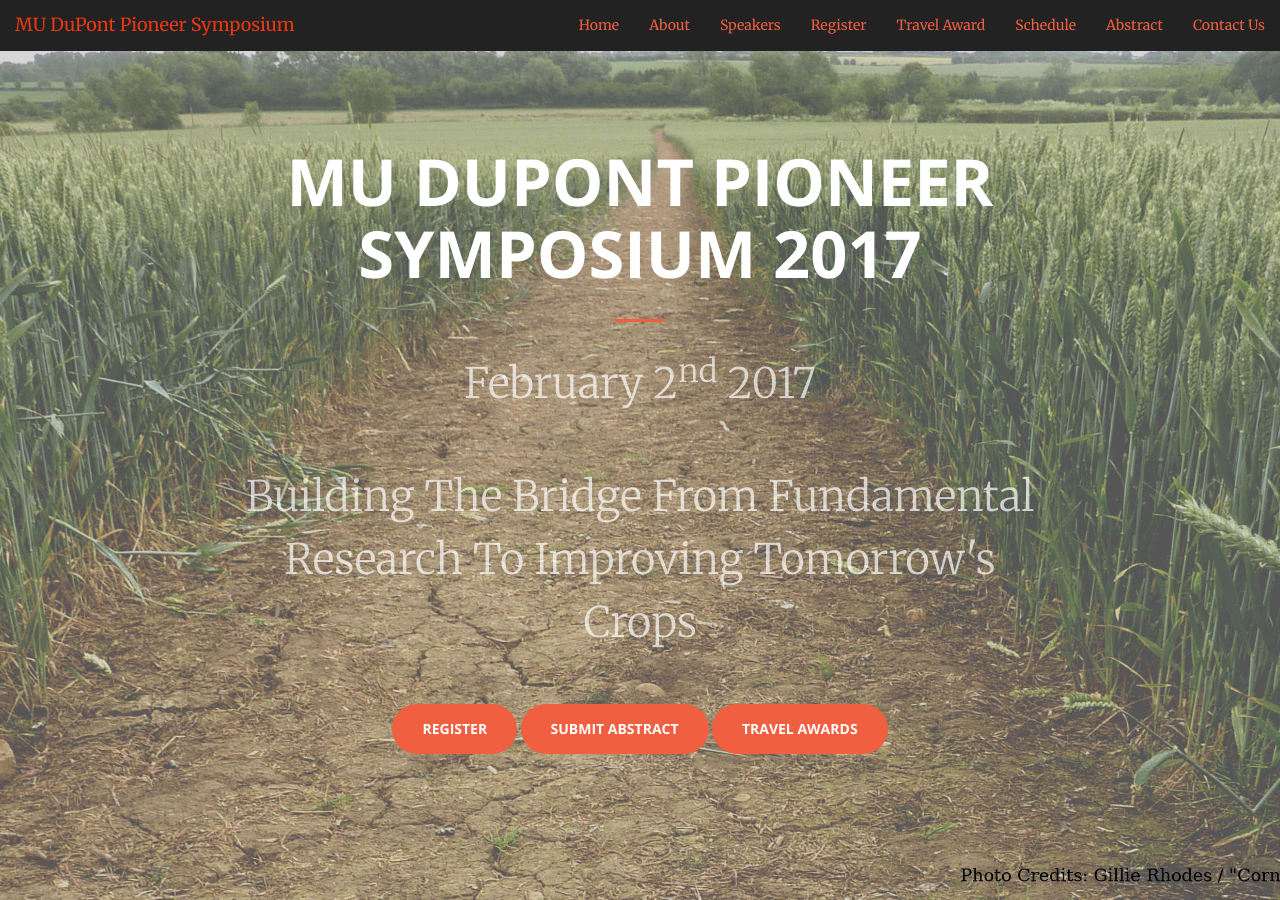
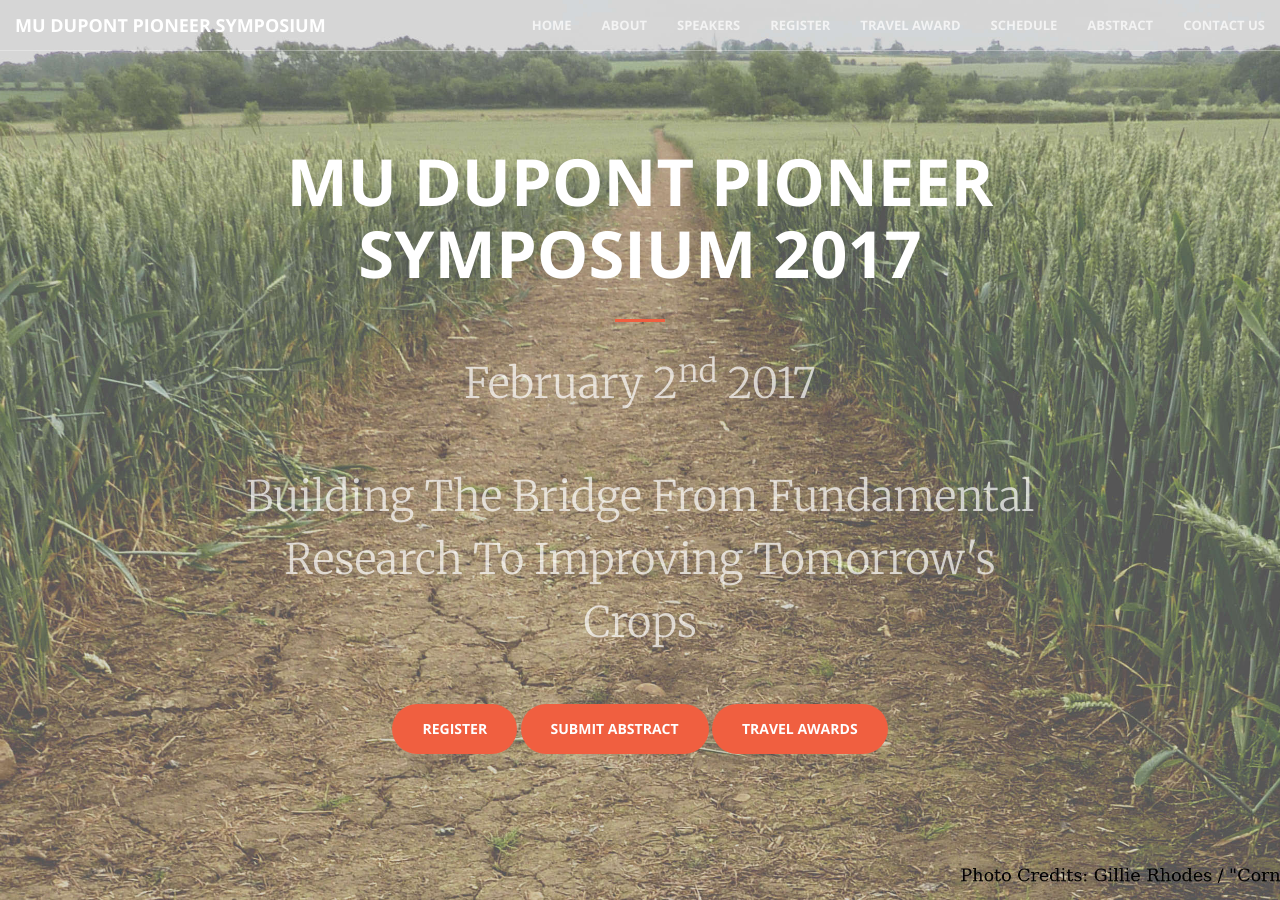
Before and after one commit to mupioneersymposium/mupioneersymposium.github.io, a Jekyll site: the page built from index.html, in a window 1280 px wide and 900 px high. Built offline with Jekyll 4.4.1, drawn with Linux system fonts in a browser that asks for light colours.

Commit message:
Update nav.html

```diff
--- a/_includes/nav.html
+++ b/_includes/nav.html
@@ -1,4 +1,4 @@
-<nav id="mainNav"  class="navbar navbar-fixed-top bg-dark">
+<nav id="mainNav"  class="navbar navbar-fixed-top bg-dark navbar-default">
         <div class="container-fluid">
             <!-- Brand and toggle get grouped for better mobile display -->
         <div class="navbar-header">
```
